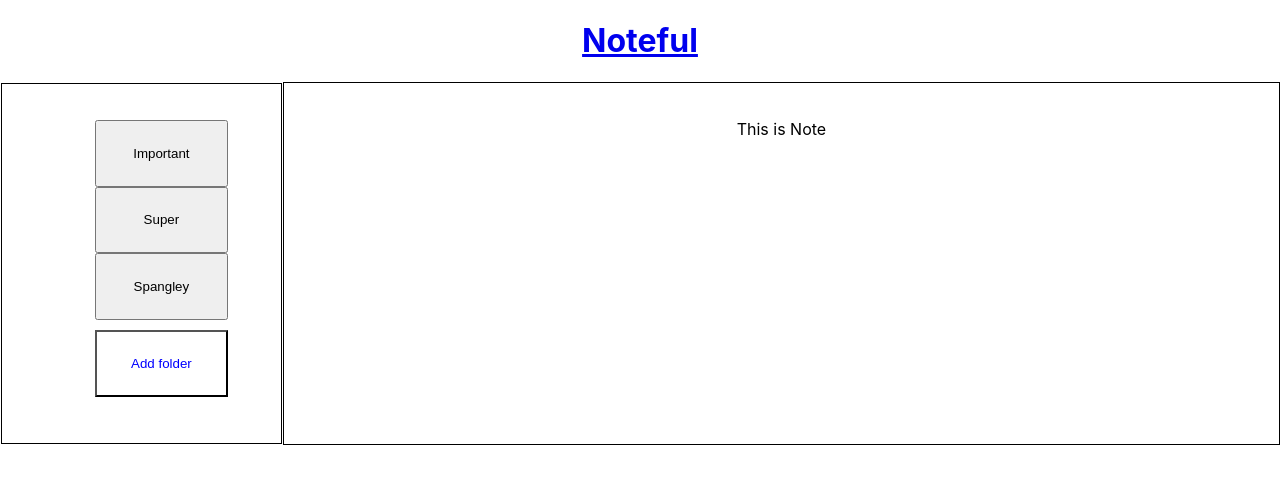
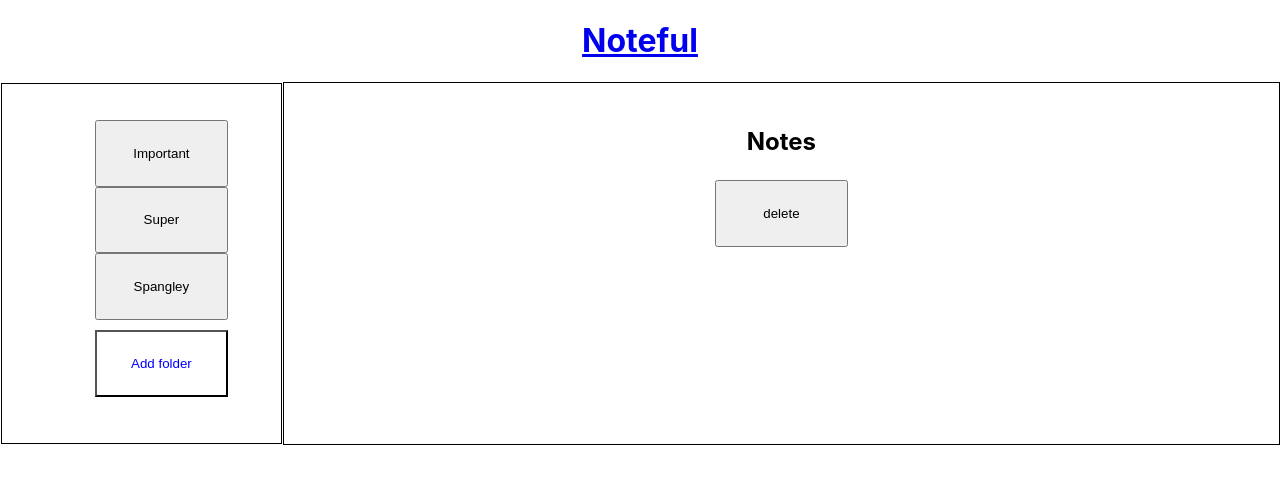
Before and after one commit to kossanr/noteful, a React (Create React App) app: page /note/cbc787a0-ffaf-11e8-8eb2-f2801f1b9fd1 in a window 1280 px wide. Shown: the top 484 px of the page. Built offline with nearby package versions, Linux system fonts and the light colour scheme.

Commit message:
match params

```diff
--- a/src/App.js
+++ b/src/App.js
@@ -31,7 +31,7 @@ export default class App extends React.Component {
             <Route
               exact
               path={["/", "/folder/:folderid"]}
-              render={(props) => <Main {...props} {...this.state} />}
+              render={(rprops) => <Main {...rprops} {...this.state} />}
             />
 
             <Route
--- a/src/Main.js
+++ b/src/Main.js
@@ -1,5 +1,6 @@
 import React from "react";
 import { Link } from "react-router-dom";
+import Note from "./Note";
 
 export default function Main(props) {
   //const { notes } = props;
--- a/src/Note.js
+++ b/src/Note.js
@@ -1,9 +1,16 @@
 import React from "react";
+import { Link } from "react-router-dom";
 
-export default function Note() {
+export default function Note(props) {
   return (
     <div className="Note">
-      <p> This is Note</p>
+      <h2 className="Note_title">
+        {/* <Link to={`/note/${props.id}`}>{props.name}</Link> */}
+        <p> Notes </p>
+      </h2>
+      <button className="Note__delete" type="button">
+        delete
+      </button>
     </div>
   );
 }
```
